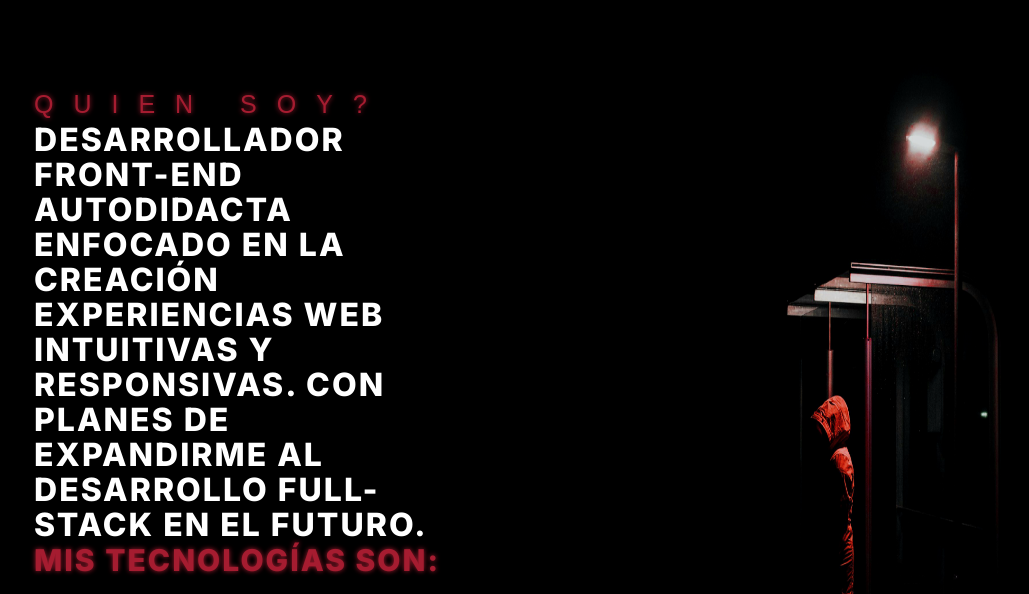
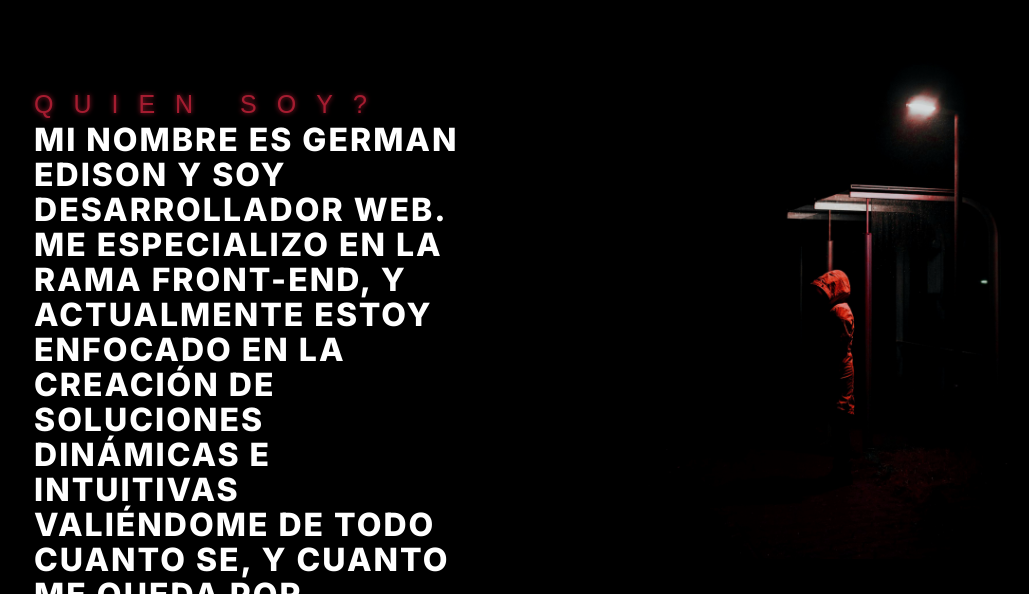
Before and after one commit to GereWoods/GereWoods.github.io, a plain HTML site: page index.html in a window 1280 px wide. Shown: the part 1425-2019 px from the top of the page, without its empty margins (134-1163 px from the left). Drawn offline with Linux system fonts and the light colour scheme; a web font is replaced by a local one.

Commit message:
correccciones

```diff
--- a/index.html
+++ b/index.html
@@ -92,8 +92,9 @@
                 <div class="about-texto">
                     <h2 class="about-titulo">Quien soy?</h2>
 
-                    <p>Desarrollador front-end autodidacta enfocado en la creación experiencias web intuitivas y responsivas.
-                        Con planes de expandirme al desarrollo full-stack en el futuro.<br>
+                    <p>Mi nombre es German Edison y soy Desarrollador web. Me Especializo en la rama Front-End, y
+                        actualmente estoy enfocado en la creación de soluciones dinámicas e intuitivas valiéndome de
+                        todo cuanto se, y cuanto me queda por aprender.<br>
                         <span class="misTecnologias">Mis tecnologías son:</span> <br>
                     <div class="tecnologías">
                         <span><img src="./assets/iconos/html.svg" alt="icono-html"> Html </span> <br>
--- a/styles.css
+++ b/styles.css
@@ -301,7 +301,7 @@ hr {
 
 .about-container img {
     width: 50%;
-    height: auto;
+    height: 80%;
     align-content: right;
     filter: grayscale(20%)
 }
```
Also changed, not shown: indexEn.html (+3 -2 lines).
